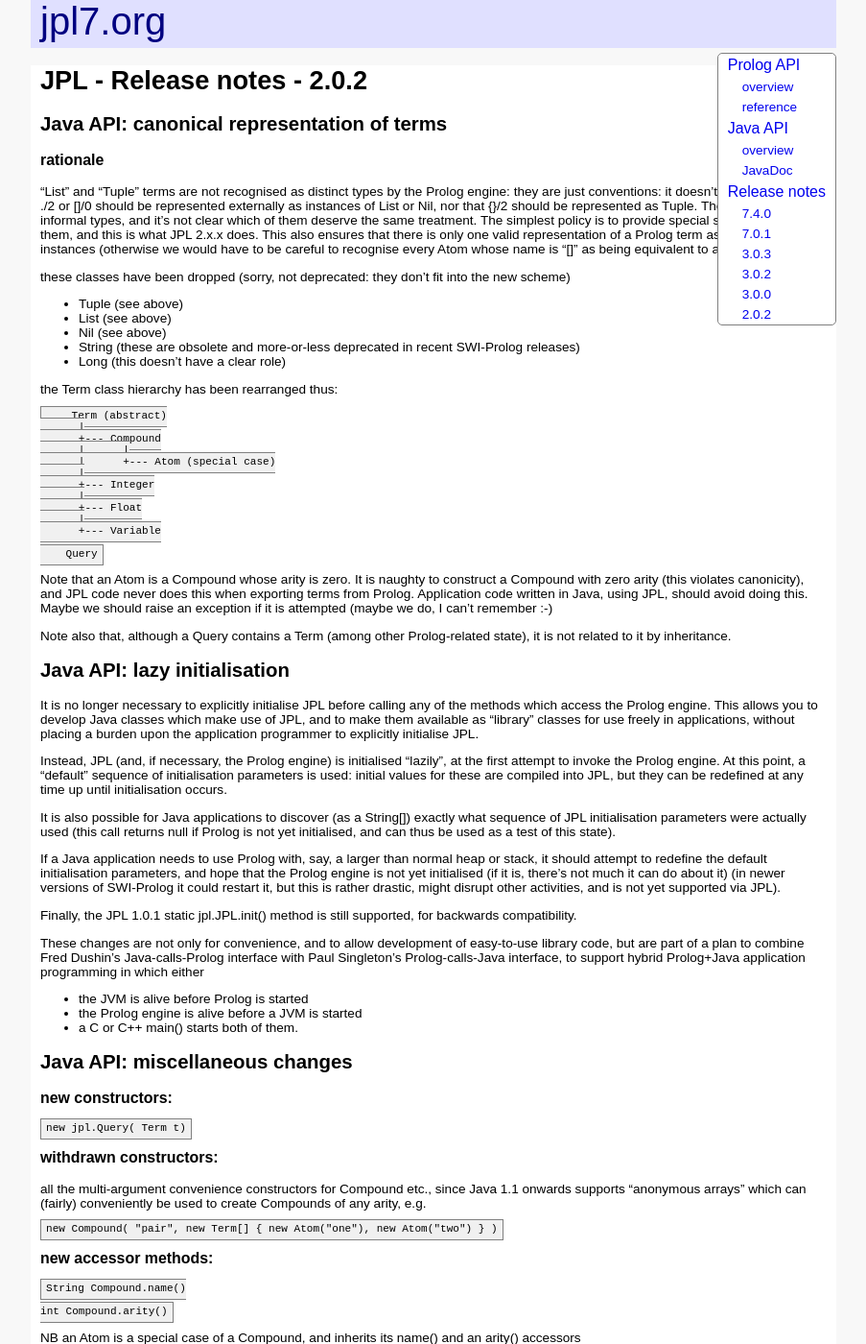
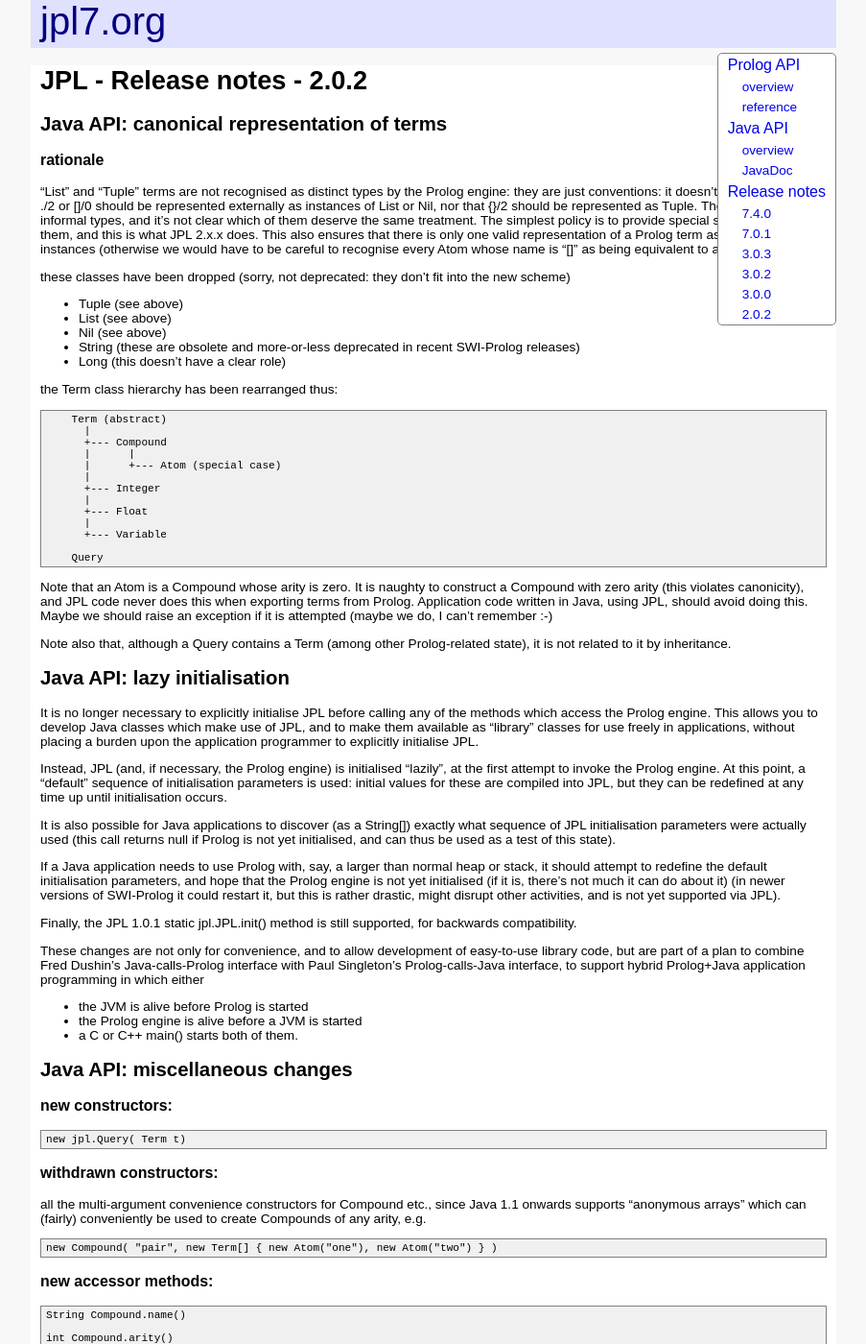
Before and after one commit to anionic/jpl-nav, a Jekyll site: the page built from docs/ReleaseNotes202.md, in a window 1280 px wide and 1400 px high. Shown: the whole window at 96% size, without its empty margins (188-1091 px from the left). Built offline with Jekyll 4.4.1, drawn with Linux system fonts in a browser that asks for light colours; our own code applies the rules of GitHub Pages for plain Markdown files.

Commit message:
Update default.html

```diff
--- a/docs/_layouts/default.html
+++ b/docs/_layouts/default.html
@@ -170,10 +170,10 @@
 						display: none;
 					}
 				}
-				pre > code {
+				pre.highlight {
 					background: #F0F0F0;
 					border: 1px solid #808080;
-					padding: 3px 5px 5px 5px;
+					padding: 3px 5px 3px 5px;
 				}
 			</style>
 			<script type="text/javascript">
```
